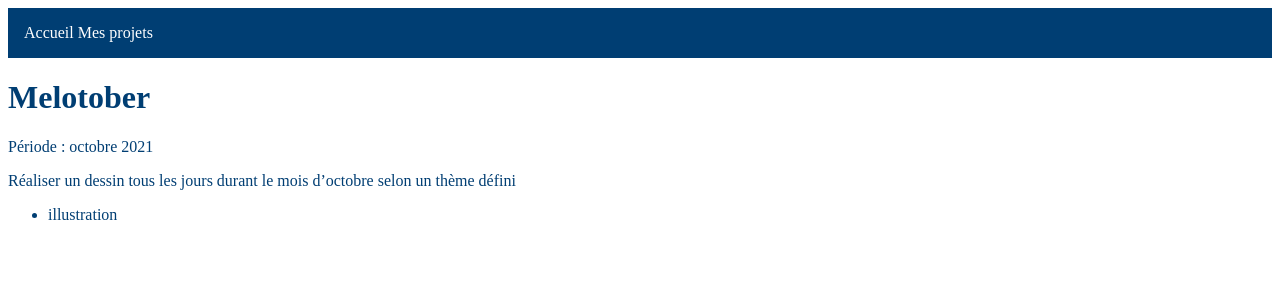
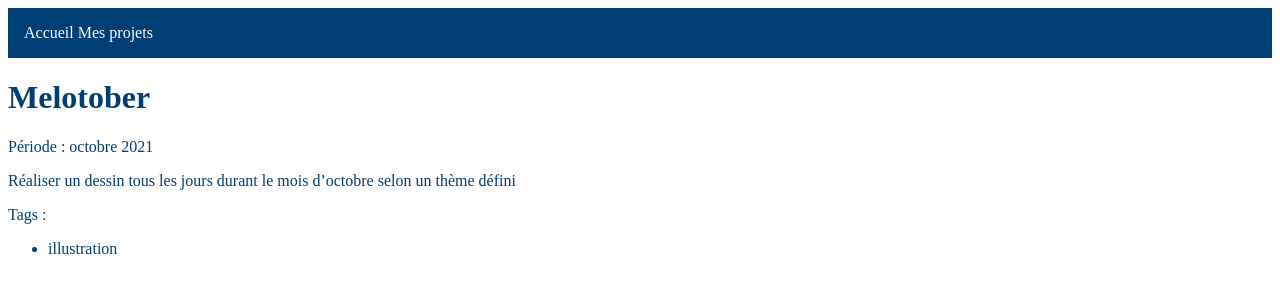
Before and after one commit to Melokye/Melokye.github.io, a Jekyll site: the page built from collections/_projects/melotober.md, in a window 1280 px wide. Shown: the top 300 px of the page. Built offline with Jekyll 4.4.1, drawn with Linux system fonts in a browser that asks for light colours.

Commit message:
ajout TODO

```diff
--- a/_layouts/project.html
+++ b/_layouts/project.html
@@ -12,11 +12,16 @@ Période :
 {{ content }}
 
 <!-- TODO visuel tag -->
+Tags :
 <ul>
     {% for skill in page.skills %}
         <li>
+
             {{skill}}
-            <a href="{{ skill.url }}">{{ skill.title }}</a>
+            <!-- TODO lien avec la collection skill -->
+            <!-- <a href="{{ tag.url }}">{{ tag.title }}</a> -->
         </li>
     {% endfor %}
 </ul>
+
+<!-- TODO projet suivant / précédent -->
```
